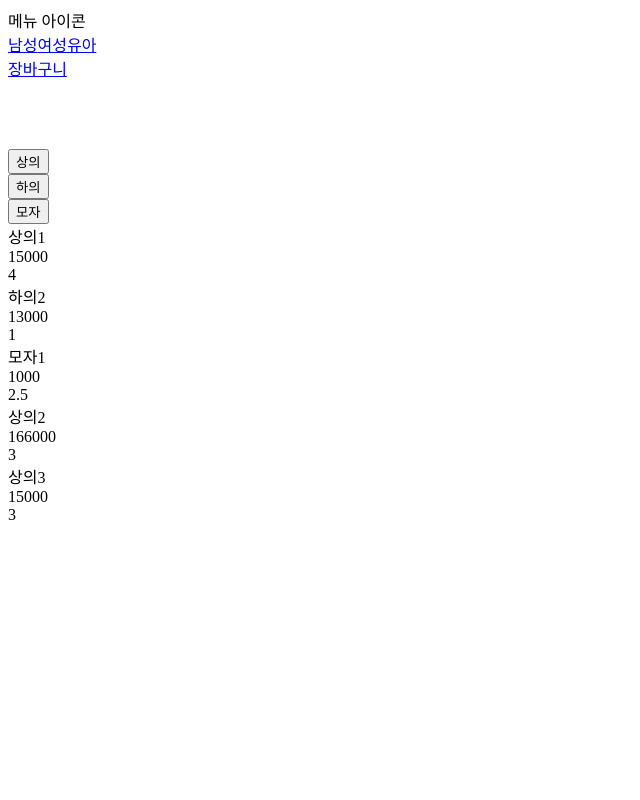
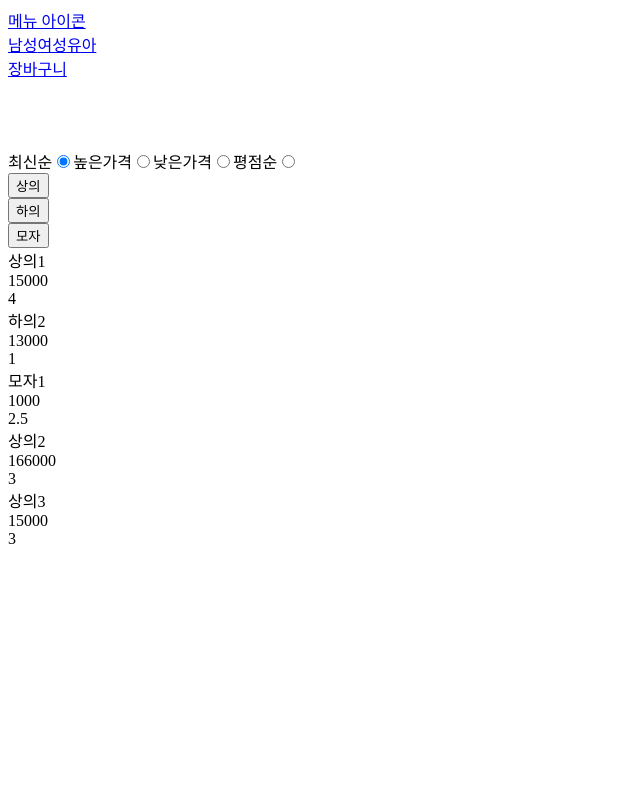
Before and after one commit to eyaeyao124/flask_front_test, a React (Create React App) app: page /category/baby in a window 1280 px wide. Shown: the top 800 px of the page, without its empty margins (0-640 px from the left). Built offline with nearby package versions, Linux system fonts and the light colour scheme.

Commit message:
파일명 수정 및 필터 부분 수정

```diff
--- /dev/null
+++ b/src/_actions/product_filter_actions.js
@@ -0,0 +1,8 @@
+import { SELECT_PRODUCT_FILTER } from './types';
+
+export function selectProductFilter(data) {
+    return {
+        type:SELECT_PRODUCT_FILTER,
+        payload: data
+    }
+}
--- a/src/_actions/types.js
+++ b/src/_actions/types.js
@@ -1 +1,2 @@
 export const SELECT_PRODUCT_CATEGORY = 'select_product_category';
+export const SELECT_PRODUCT_FILTER = 'select_product_filter';
--- a/src/_reducers/index.js
+++ b/src/_reducers/index.js
@@ -1,8 +1,9 @@
 import { combineReducers } from 'redux';
 import productCategory from './product_category_reducer';
+import productFilter from './product_filter_reducer';
 
 const rootReducer = combineReducers({
-    productCategory
+    productCategory, productFilter
 });
 
 export default rootReducer;
--- /dev/null
+++ b/src/_reducers/product_filter_reducer.js
@@ -0,0 +1,10 @@
+import {SELECT_PRODUCT_FILTER} from '../_actions/types';
+
+export default function(state={selectFilter:"latest"},action){
+    switch(action.type){
+        case SELECT_PRODUCT_FILTER:
+            return {...state, selectFilter: action.payload }
+        default:
+            return state;
+    }
+}
--- a/src/components/NavBar/NavBar.js
+++ b/src/components/NavBar/NavBar.js
@@ -4,7 +4,7 @@ import category from '../../dummy/category/menu_category.json';
 const NavBar = () => {
     return (
         <div>
-            <div>메뉴 아이콘</div>
+            <div><a href='/'>메뉴 아이콘</a></div>
             <div>
                 {category.map((item,index)=>{return <a href={`/category/${item.category}`} key={index}>{item.menu_name}</a>})}
             </div>
--- a/src/components/Product/Category/ProductList.js
+++ /dev/null
@@ -1,39 +0,0 @@
-import React,{useEffect,useState} from 'react'
-import { useSelector } from "react-redux";
-
-const ProductList = ({categorys}) => {
-    const category = useSelector(state => state.productCategory);
-    const [BasicList, setBasicList] = useState([]);
-    const [List, setList] = useState([]);
-
-    useEffect(() => {
-        selectList()
-    }, [category])
-
-    const selectList = () => {
-        if(Object.keys(category).length != 0){
-            setList(BasicList.filter(item => item.categoty2.includes(category.selectCategory)))
-        }else{
-            const lists = require(`../../../dummy/${categorys}/${categorys}.json`);
-            setList(lists);
-            setBasicList(lists);
-        }
-    }
-
-    return (
-        <div>
-           {
-            List.map((item)=>{
-                return <div key={item.id}>
-                    <div>{item.image}</div>
-                    <div>{item.title}</div>
-                    <div>{item.price}</div>
-                    <div>{item.rate}</div>
-                </div>
-            })
-           }
-        </div>
-    )
-}
-
-export default ProductList
--- a/src/components/Product/Product.js
+++ b/src/components/Product/Product.js
@@ -1,12 +1,13 @@
 import React from 'react';
-import Category from './Category/Category';
-import ProductList from './Category/ProductList';
+import Category from './Sections/Category';
+import ProductList from './Sections/ProductList';
+import Filter from './Sections/Filter';
 
 const Product = ({match}) => {
-
     return (
         <div>
             <div>
+                <Filter />
                 <Category
                     categorys={match.params.item}
                 />
--- /dev/null
+++ b/src/components/Product/Sections/Filter.js
@@ -0,0 +1,31 @@
+import React,{ useState, useEffect } from 'react';
+import FilterList from '../../../dummy/filter/filter.json';
+import { useDispatch } from 'react-redux';
+import { selectProductFilter } from '../../../_actions/product_filter_actions'
+
+const Filter = () => {
+    const dispatch = useDispatch();
+    const [CheckList, setCheckList] = useState([])
+
+    const checkHandler = (e) => {
+        dispatch(selectProductFilter(e.target.value))
+    }
+
+    useEffect(() => {
+        setCheckList(FilterList)
+    }, [])
+
+    return (
+        <div>
+            <form>
+            {
+                CheckList.map((item,index)=>{
+                    return <label key={index}>{item.name}<input type="radio" name="filter" value={item.value} defaultChecked={item.default === true ? true : false} onChange={(e)=>checkHandler(e)}/></label>
+                })
+            }
+            </form>
+        </div>
+    )
+}
+
+export default Filter
--- /dev/null
+++ b/src/components/Product/Sections/ProductList.js
@@ -0,0 +1,60 @@
+import React,{useEffect,useState, useCallback} from 'react'
+import { useSelector } from "react-redux";
+
+const ProductList = ({categorys}) => {
+    const category = useSelector(state => state.productCategory);
+    const filter = useSelector(state => state.productFilter);
+
+    const [BasicList, setBasicList] = useState([]);
+    const [List, setList] = useState([]);
+
+    const selectList = useCallback(() => {
+        if(Object.keys(category).length !== 0){
+            setList(BasicList.filter(item => item.categoty2.includes(category.selectCategory)))
+        }else{
+            const lists = require(`../../../dummy/${categorys}/${categorys}.json`);
+            setList(lists);
+            setBasicList(lists);
+        }
+    })
+
+    const selectFilter = useCallback(() => {
+        // if(filter.selectFilter === "highPrice") {
+        //     setList(List.sort((a,b)=>{return a.price-b.price }))
+        // }else if(filter.selectFilter === "lowPrice") {
+        //     setList(List.sort((a,b)=>{return b.price-a.price }))
+        // }else if(filter.selectFilter === "rate") {
+        //     setList(List.sort((a,b)=>{if(b.rate > a.rate) return -1 }))
+        // }else{
+        //     setList(List.sort((a,b)=>{if(b.date > a.date) return -1 }))
+        // }
+        if(filter.selectFilter === "highPrice") {
+            console.log(List)
+            setList(List.sort((a,b)=>{return a.price-b.price }))
+        }else if(filter.selectFilter === "lowPrice") {
+            setList(List.sort((a,b)=>{return b.price-a.price }))
+        }
+    })
+
+    useEffect(() => {
+        selectList()
+        selectFilter()
+    }, [category, filter])
+
+    return (
+        <div>
+           {
+            List.map((item)=>{
+                return <div key={item.id}>
+                    <div>{item.image}</div>
+                    <div>{item.title}</div>
+                    <div>{item.price}</div>
+                    <div>{item.rate}</div>
+                </div>
+            })
+           }
+        </div>
+    )
+}
+
+export default ProductList
--- /dev/null
+++ b/src/dummy/filter/filter.json
@@ -0,0 +1,26 @@
+[
+    {
+        "id":0,
+        "value":"latest",
+        "name":"최신순",
+        "default":true
+    },
+    {
+        "id":1,
+        "value":"highPrice",
+        "name":"높은가격",
+        "default":false
+    },
+    {
+        "id":2,
+        "value":"lowPrice",
+        "name":"낮은가격",
+        "default":false
+    },
+    {
+        "id":3,
+        "value":"rate",
+        "name":"평점순",
+        "default":false
+    }
+]
```
Also changed, not shown: src/components/Product/Sections/Category.js (renamed from src/components/Product/Category/Category.js).
